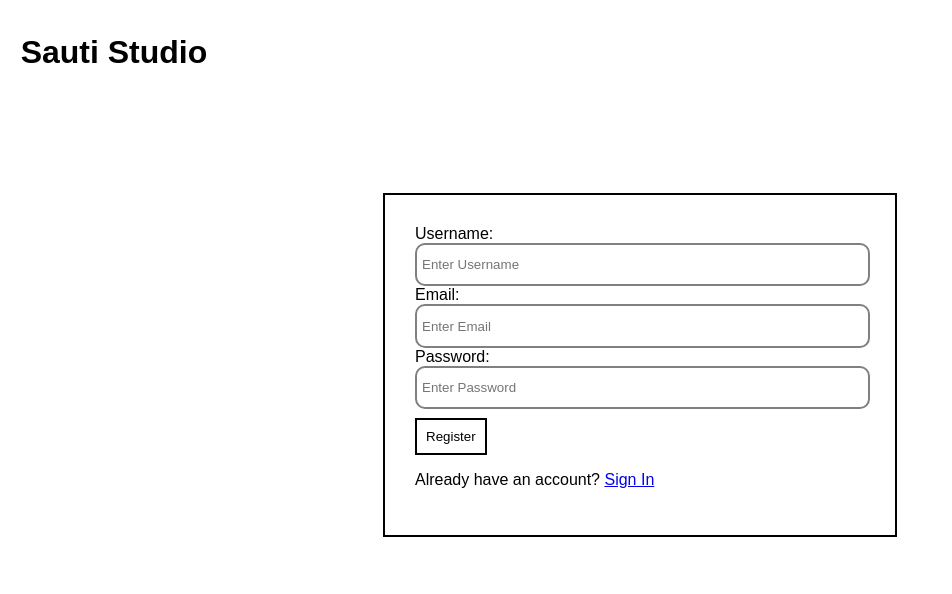
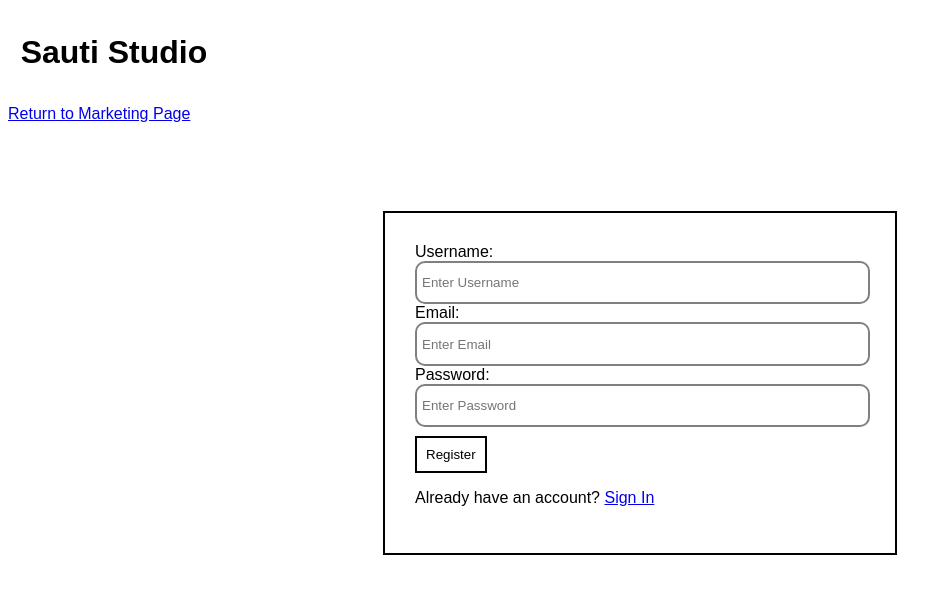
Before and after one commit to azatecas/Front-End, a React (Create React App) app in the folder sauti-forms/: page / in a window 1280 px wide. Shown: the top 594 px of the page, without its empty margins (0-952 px from the left). Built offline with nearby package versions, Linux system fonts and the light colour scheme.

Commit message:
add link back to marketing page

```diff
--- a/sauti-forms/src/components/SignIn.js
+++ b/sauti-forms/src/components/SignIn.js
@@ -16,6 +16,7 @@ const Button = styled.button`
     }
 `
 
+
 const SignIn = props => {
     const myProps = props;
     const INITIAL_STATE = {
@@ -27,6 +28,7 @@ const SignIn = props => {
     return (
         <>
             <h1 style={{padding: '1%'}}>Sauti Studio</h1>
+            <a href="https://fervent-bassi-308b70.netlify.com/">Return to Marketing Page</a>
             <div className="styled-div">
                 <form className="styled-form" onSubmit={ handleSubmit }>
                     <label htmlFor="username">Username:</label>
--- a/sauti-forms/src/components/SignUp.js
+++ b/sauti-forms/src/components/SignUp.js
@@ -31,6 +31,7 @@ const SignUp = props => {
     return (
         <>
             <h1 style={{padding: '1%'}}>Sauti Studio</h1>
+            <a href="https://fervent-bassi-308b70.netlify.com/">Return to Marketing Page</a>
             <div className="styled-div">
                 <form className="styled-form" onSubmit={ handleSubmit }>
                     <label htmlFor="username">Username:</label>
```
Also changed, not shown: sauti-forms/src/App.js (line endings or trailing spaces).
